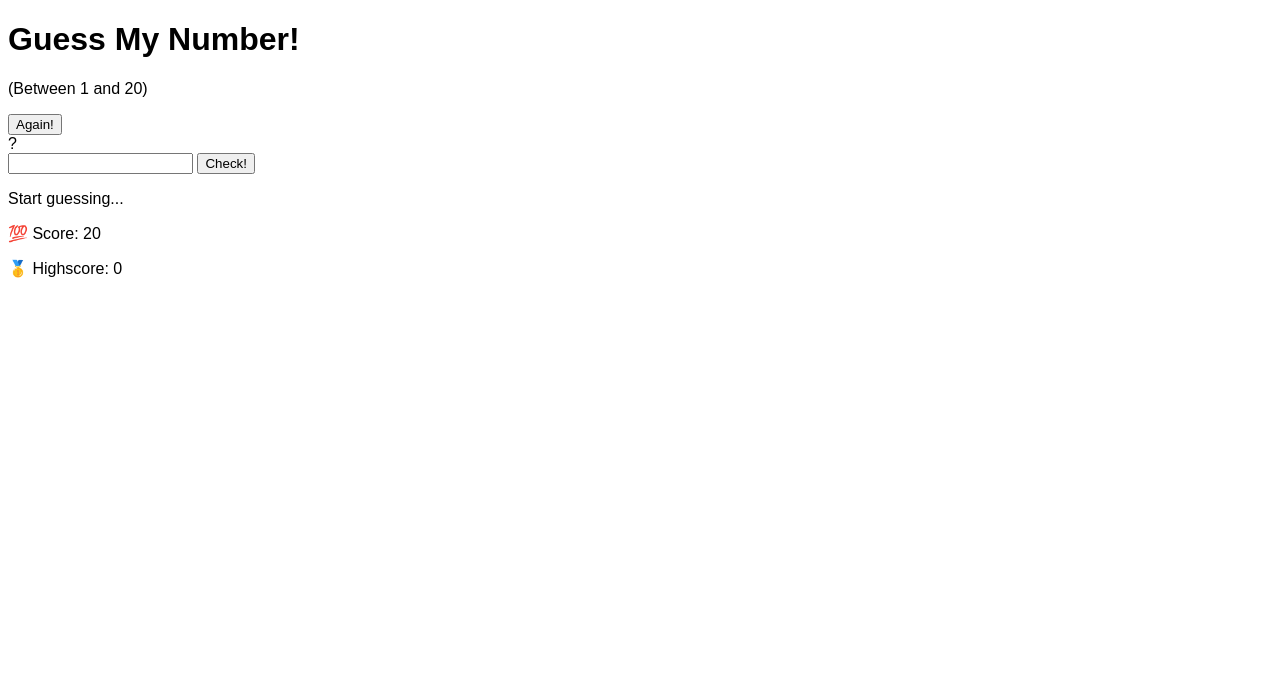
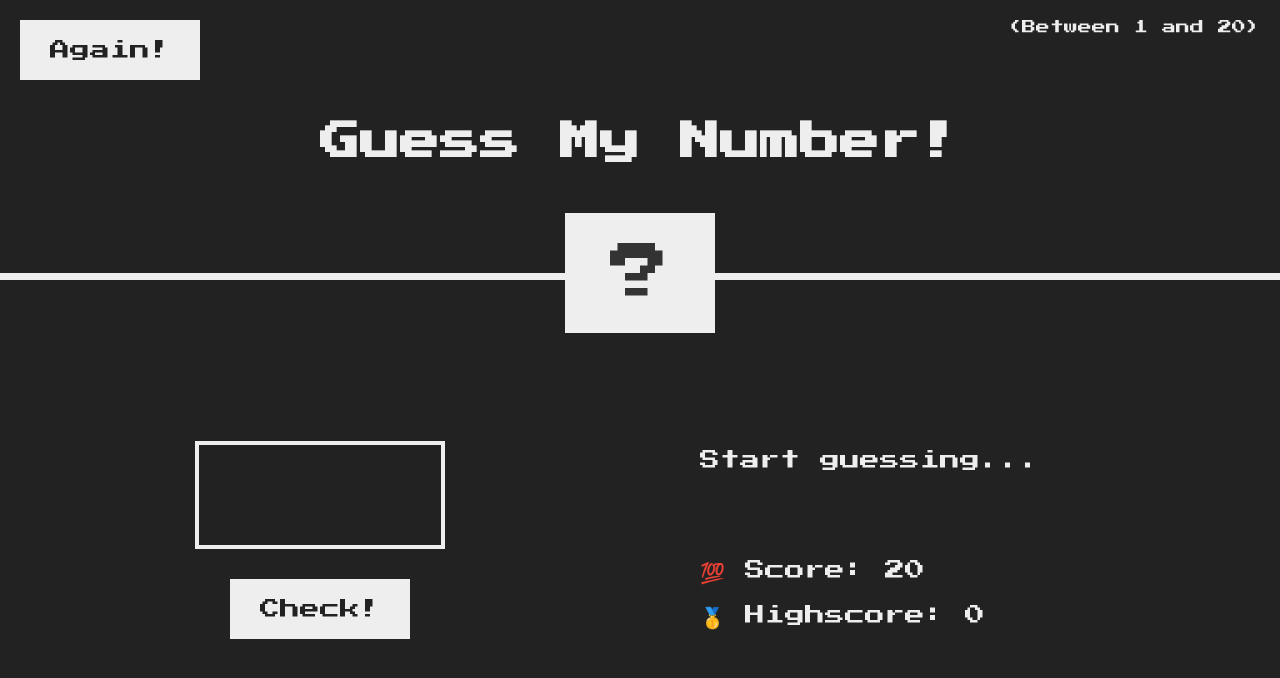
Before and after one commit to membrq/guess-my-number, a website built with Parcel: page index.html in a window 1280 px wide. Built offline with nearby package versions, Linux system fonts and the light colour scheme.

Commit message:
Added CSS details. Added game rules to README.

```diff
--- a/src/styles.css
+++ b/src/styles.css
@@ -1,3 +1,119 @@
+@import url("https://fonts.googleapis.com/css?family=Press+Start+2P&display=swap");
+
+* {
+  margin: 0;
+  padding: 0;
+  box-sizing: inherit;
+}
+
+html {
+  font-size: 62.5%;
+  box-sizing: border-box;
+}
+
 body {
-  font-family: sans-serif;
+  font-family: "Press Start 2P", sans-serif;
+  color: #eee;
+  background-color: #222;
+  /* background-color: #60b347; */
 }
+
+/* LAYOUT */
+header {
+  position: relative;
+  height: 35vh;
+  border-bottom: 7px solid #eee;
+}
+
+main {
+  height: 65vh;
+  color: #eee;
+  display: flex;
+  align-items: center;
+  justify-content: space-around;
+}
+
+.left {
+  width: 52rem;
+  display: flex;
+  flex-direction: column;
+  align-items: center;
+}
+
+.right {
+  width: 52rem;
+  font-size: 2rem;
+}
+
+/* ELEMENTS STYLE */
+h1 {
+  font-size: 4rem;
+  text-align: center;
+  position: absolute;
+  width: 100%;
+  top: 52%;
+  left: 50%;
+  transform: translate(-50%, -50%);
+}
+
+.number {
+  background: #eee;
+  color: #333;
+  font-size: 6rem;
+  width: 15rem;
+  padding: 3rem 0rem;
+  text-align: center;
+  position: absolute;
+  bottom: 0;
+  left: 50%;
+  transform: translate(-50%, 50%);
+}
+
+.between {
+  font-size: 1.4rem;
+  position: absolute;
+  top: 2rem;
+  right: 2rem;
+}
+
+.again {
+  position: absolute;
+  top: 2rem;
+  left: 2rem;
+}
+
+.guess {
+  background: none;
+  border: 4px solid #eee;
+  font-family: inherit;
+  color: inherit;
+  font-size: 5rem;
+  padding: 2.5rem;
+  width: 25rem;
+  text-align: center;
+  display: block;
+  margin-bottom: 3rem;
+}
+
+.btn {
+  border: none;
+  background-color: #eee;
+  color: #222;
+  font-size: 2rem;
+  font-family: inherit;
+  padding: 2rem 3rem;
+  cursor: pointer;
+}
+
+.btn:hover {
+  background-color: #ccc;
+}
+
+.message {
+  margin-bottom: 8rem;
+  height: 3rem;
+}
+
+.label-score {
+  margin-bottom: 2rem;
+}
```
Also changed, not shown: README.md.
